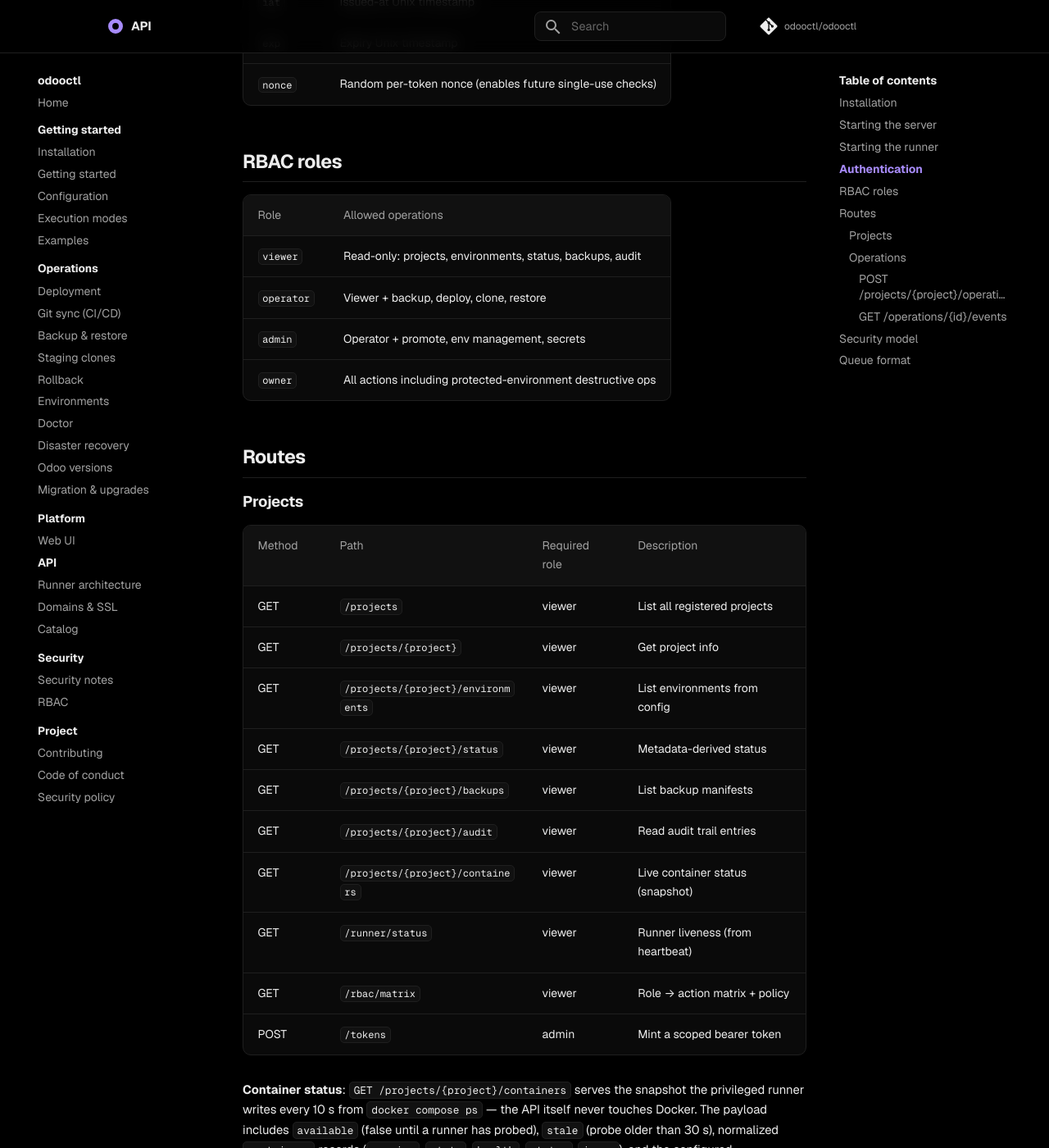
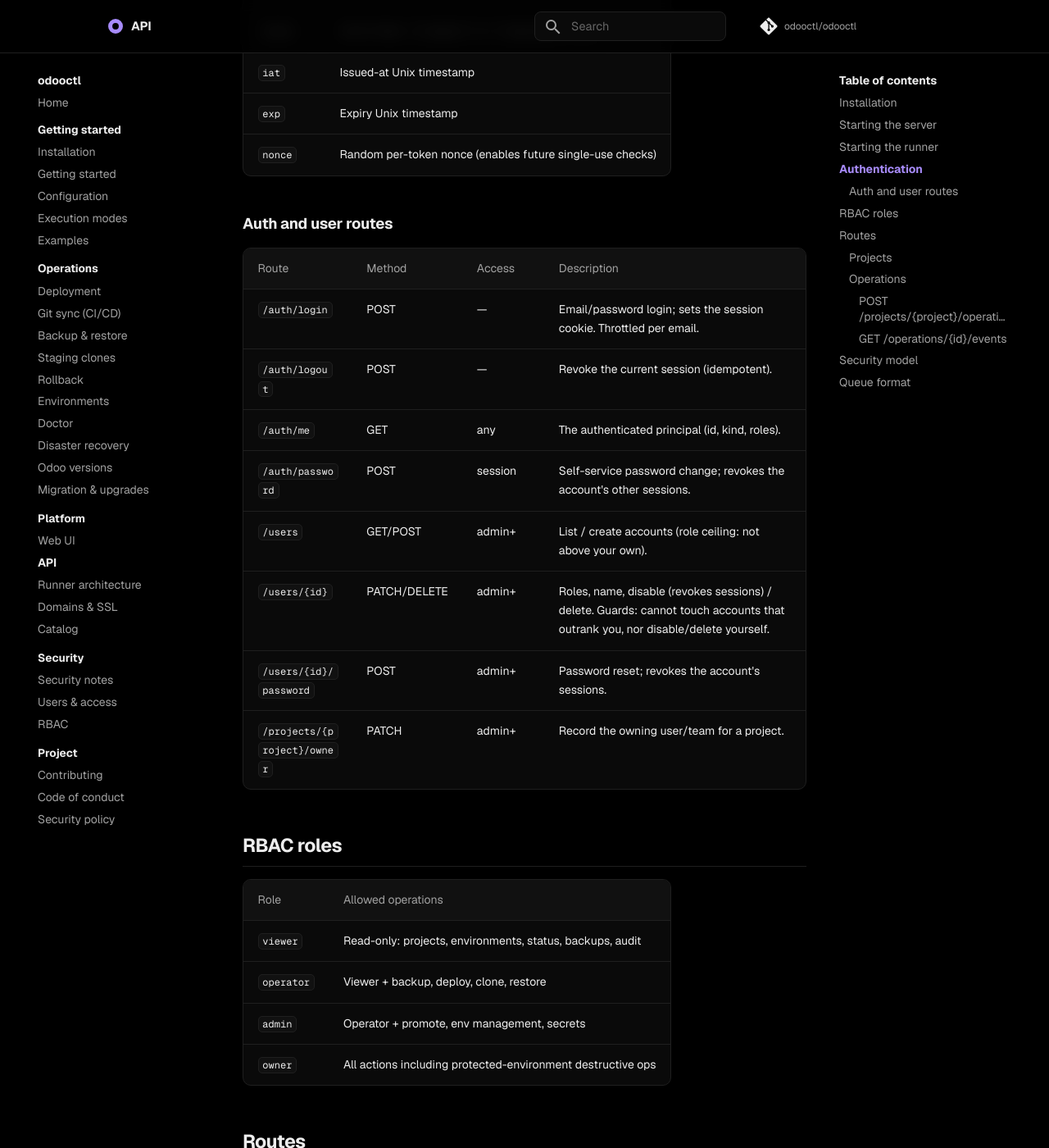
Before and after one commit to Rami-0/odooctl, an MkDocs documentation site: the page built from docs/api.md, in a window 1280 px wide and 1400 px high, scrolled down 2362 px. Shown: the whole window at 82% size. Built offline with MkDocs 1.6.1 and Material for MkDocs 9.7.7, drawn with Linux system fonts in a browser that asks for light colours; comment, search, counter and statistics services are not loaded; some of the changed text lies outside the part shown.

Commit message:
feat(ui,docs): session login in the SPA, user management UI, identity docs
- SPA: email/password login form (bearer-token paste kept as a
  fallback), boot-time session-cookie probe, logout via POST
  /auth/logout, header shows the signed-in user; Access page gains an
  admin user-accounts panel (list/create/disable/enable/delete);
  project/environment owner shown. Auth header only sent when a token
  is set so cookie sessions work everywhere incl. log streaming.
- Docs: new users-and-access.md (accounts, sessions vs tokens,
  ownership, attribution, OIDC direction); api.md auth section and
  auth/user route table; web-ui.md login flow; rbac.md enforcement
  scope updated (was 'not yet wired'); configuration.md env owner;
  web/README; CHANGELOG.
- Plan pack: m17 §6 checkboxes ticked, progress.md entry with live
  curl evidence (login/cookie/users/owner/attribution/logout on
  odooctl serve :8799).

Suite: 1142 passed, ruff clean; app.js passes node --check.

Co-Authored-By: Claude Fable 5 <noreply@anthropic.com>

````diff
--- a/docs/api.md
+++ b/docs/api.md
@@ -68,11 +68,14 @@ odooctl runner --once       # process one operation and exit
 
 ## Authentication
 
-All requests require a bearer token:
+Every request must be authenticated, by one of two credentials:
 
-```
-Authorization: Bearer <token>
-```
+- **Bearer token** (CLI/CI): `Authorization: Bearer <token>` — stateless
+  HMAC token, roles embedded in the payload.
+- **Session cookie** (browser): `odooctl_session`, set by
+  `POST /auth/login` with a user account's email + password. Revocable;
+  roles are resolved from the user store on every request. See
+  [Users & access](users-and-access.md).
 
 Tokens are minted with `odooctl security token mint` (see `docs/rbac.md`):
 
@@ -102,6 +105,19 @@ Token payload fields:
 | `iat`    | Issued-at Unix timestamp                                 |
 | `exp`    | Expiry Unix timestamp                                    |
 | `nonce`  | Random per-token nonce (enables future single-use checks)|
+
+### Auth and user routes
+
+| Route | Method | Access | Description |
+|---|---|---|---|
+| `/auth/login` | POST | — | Email/password login; sets the session cookie. Throttled per email. |
+| `/auth/logout` | POST | — | Revoke the current session (idempotent). |
+| `/auth/me` | GET | any | The authenticated principal (id, kind, roles). |
+| `/auth/password` | POST | session | Self-service password change; revokes the account's other sessions. |
+| `/users` | GET/POST | admin+ | List / create accounts (role ceiling: not above your own). |
+| `/users/{id}` | PATCH/DELETE | admin+ | Roles, name, disable (revokes sessions) / delete. Guards: cannot touch accounts that outrank you, nor disable/delete yourself. |
+| `/users/{id}/password` | POST | admin+ | Password reset; revokes the account's sessions. |
+| `/projects/{project}/owner` | PATCH | admin+ | Record the owning user/team for a project. |
 
 ## RBAC roles
 
--- a/mkdocs.yml
+++ b/mkdocs.yml
@@ -63,6 +63,7 @@ nav:
       - Catalog: catalog.md
   - Security:
       - Security notes: security.md
+      - Users & access: users-and-access.md
       - RBAC: rbac.md
   - Project:
       - Contributing: CONTRIBUTING.md
````
Also changed, not shown: CHANGELOG.md (+21 -0 lines), docs/configuration.md (+1 -1 lines), docs/rbac.md (+7 -3 lines), docs/users-and-access.md (added, +88 -0 lines), docs/web-ui.md (+14 -3 lines), odooctl/web/README.md (+7 -4 lines), 2 other files.
